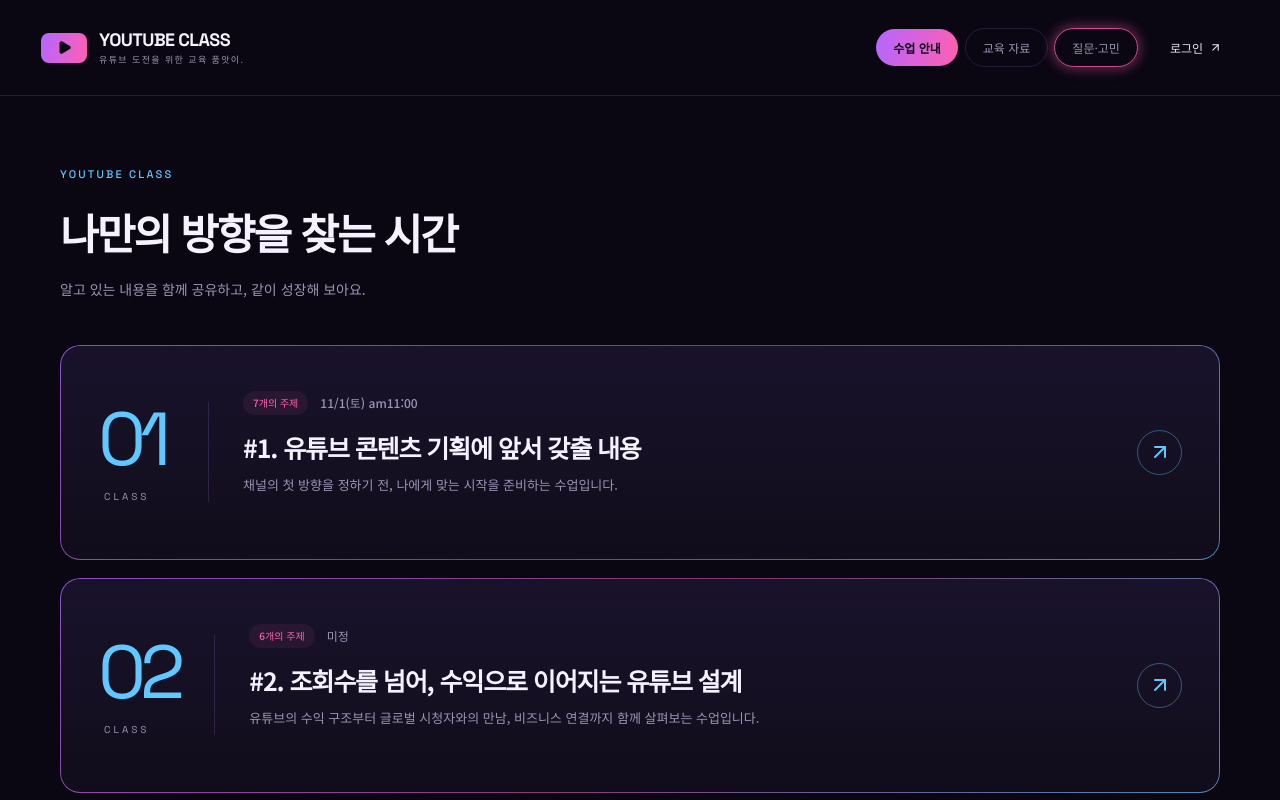
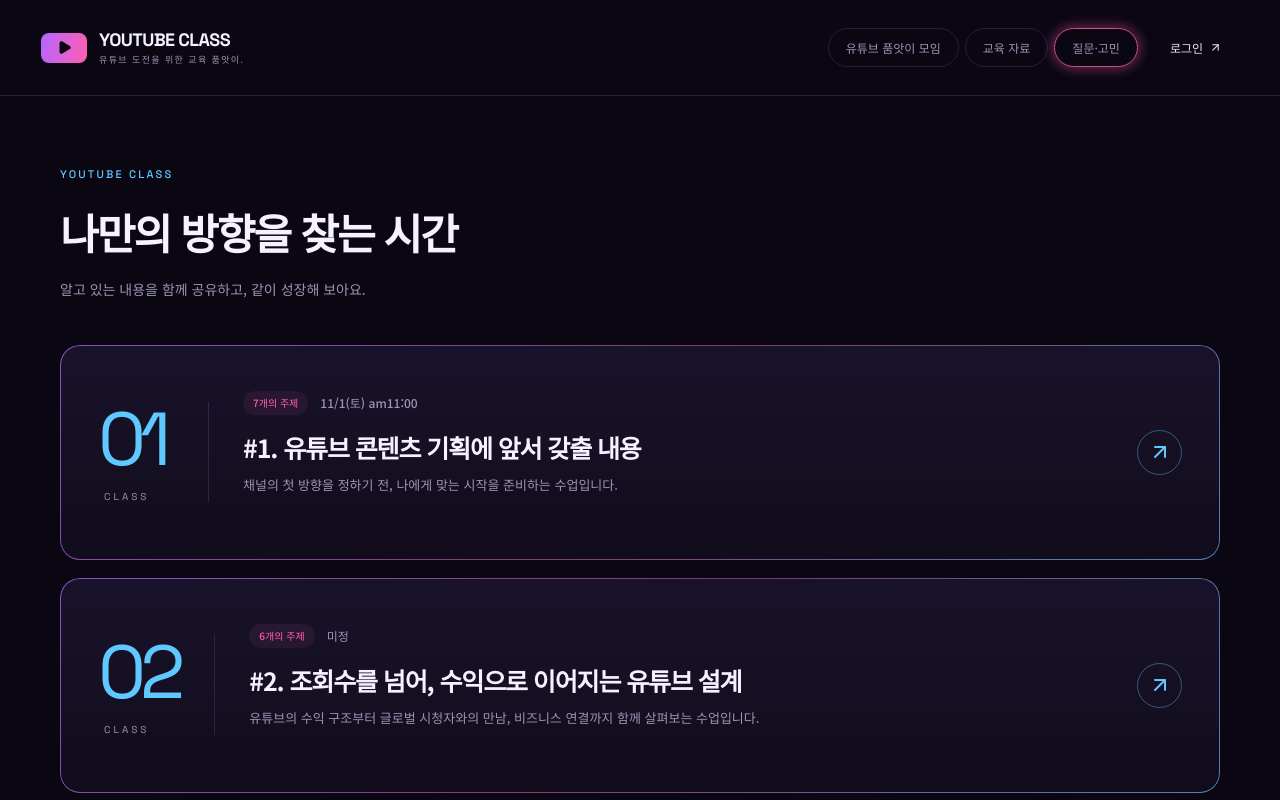
Before and after one commit to janelee0813/YouTube_School, a Next.js app: page / in a window 1280 px wide. Shown: the top 800 px of the page. Built offline with nearby package versions, Linux system fonts and the light colour scheme.

Commit message:
Link main navigation to YouTube community on Daangn

```diff
--- a/src/components/app.tsx
+++ b/src/components/app.tsx
@@ -99,8 +99,10 @@ function Shell() {
           className={menu ? "open" : ""}
           onClick={() => setMenu(false)}
         >
+          <a href="https://www.daangn.com/kr/group/ihx78drbjvyp/">
+            유튜브 품앗이 모임
+          </a>
           {[
-            ["/", "수업 안내"],
             ["/resources", "교육 자료"],
             ["/questions/new", "질문·고민"],
           ].map(([href, label]) => (
```
